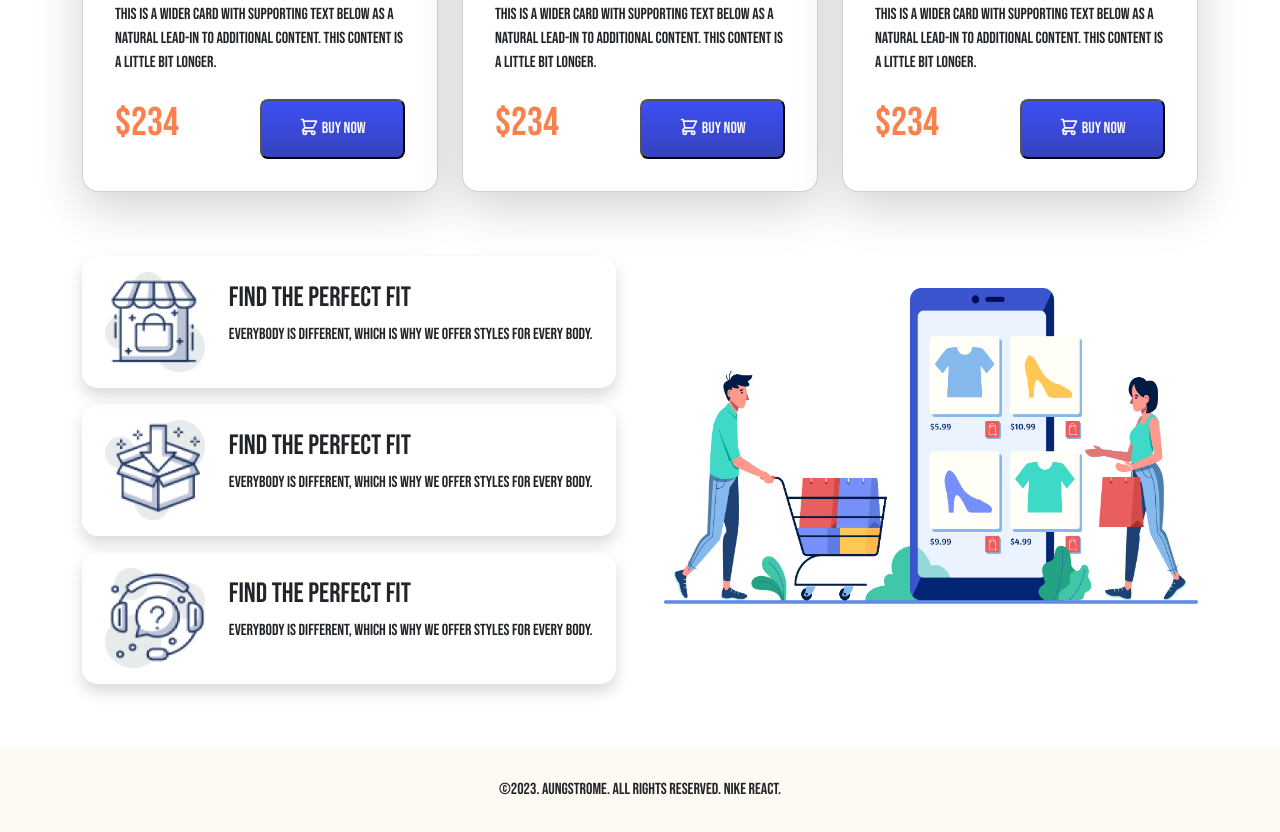
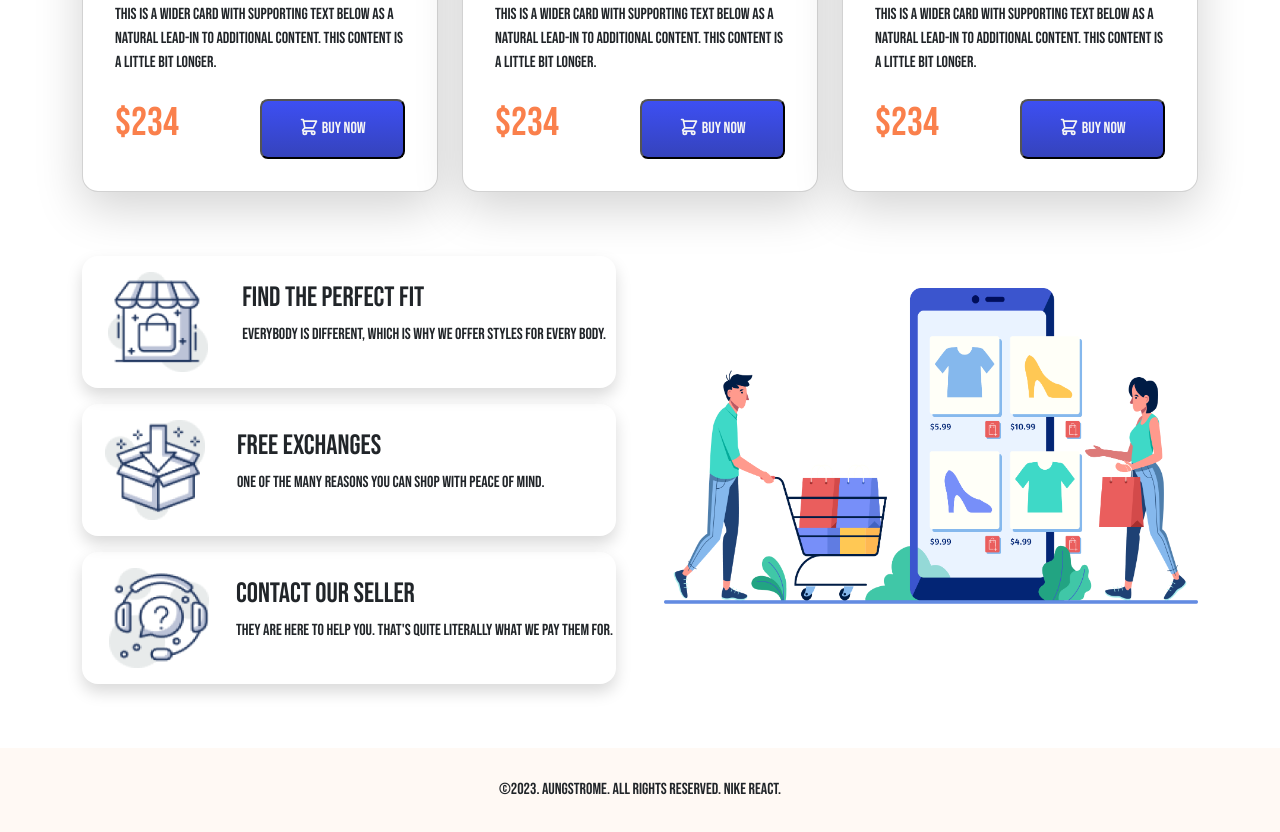
Before and after one commit to hbkabir004/Nike-Bootstrap, a plain HTML site: page index.html in a window 1280 px wide. Shown: the part 1930-2762 px from the top of the page. Drawn offline with Linux system fonts and the light colour scheme.

Commit message:
All Done

```diff
--- a/index.html
+++ b/index.html
@@ -343,8 +343,13 @@
             <div
               class="d-flex justify-content-evenly align-items-center shadow rounded-4 my-3 py-3"
             >
-              <img class="img" src="./icons/image 12.png" alt="" srcset="" />
-              <div>
+              <img
+                class="img ms-3"
+                src="./icons/image 12.png"
+                alt=""
+                srcset=""
+              />
+              <div class="ms-4">
                 <h3>Find the Perfect Fit</h3>
                 <p>
                   Everybody is different, which is why we offer styles for every
@@ -356,23 +361,25 @@
               class="d-flex justify-content-evenly align-items-center shadow rounded-4 my-3 py-3"
             >
               <img class="img" src="./icons/image 13.png" alt="" srcset="" />
-              <div>
-                <h3>Find the Perfect Fit</h3>
-                <p>
-                  Everybody is different, which is why we offer styles for every
-                  body.
-                </p>
+              <div class="ms-2 me-5">
+                <h3>Free Exchanges</h3>
+                <p>One of the many reasons you can shop with peace of mind.</p>
               </div>
             </div>
             <div
               class="d-flex justify-content-evenly align-items-center shadow rounded-4 my-3 py-3"
             >
-              <img class="img" src="./icons/image 14.png" alt="" srcset="" />
-              <div>
-                <h3>Find the Perfect Fit</h3>
+              <img
+                class="img ms-4"
+                src="./icons/image 14.png"
+                alt=""
+                srcset=""
+              />
+              <div class="ms-4">
+                <h3>Contact Our Seller</h3>
                 <p>
-                  Everybody is different, which is why we offer styles for every
-                  body.
+                  They are here to help you. That's quite literally what we pay
+                  them for.
                 </p>
               </div>
             </div>
```
